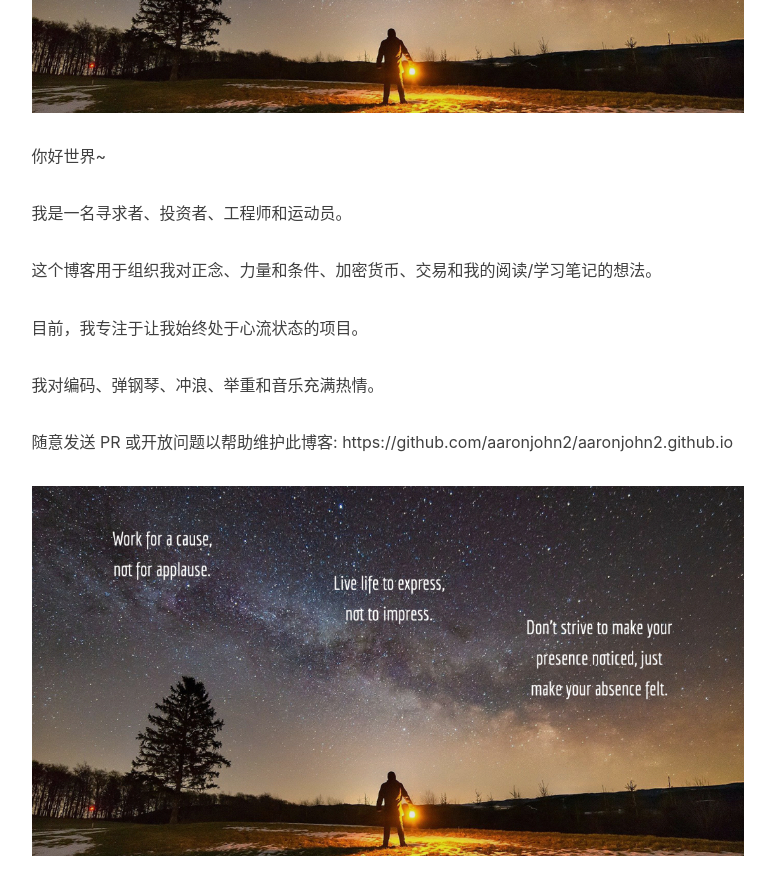
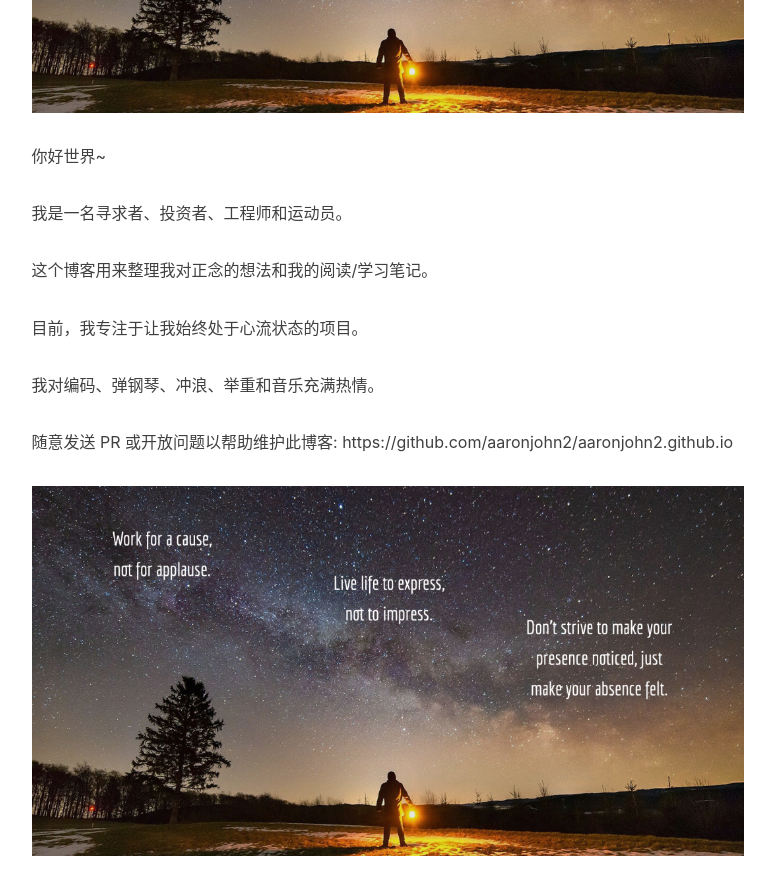
Before and after one commit to aaronjohn2/aaronjohn2.github.io, a Jekyll site: the page built from about.html, in a window 1280 px wide and 900 px high, scrolled down 1175 px. Shown: the top 895 px of the window, without its empty margins (136-911 px from the left). Built offline with Jekyll 4.4.1, drawn with Linux system fonts in a browser that asks for light colours; nearby versions of some CDN libraries; comment, search, counter and statistics services are not loaded.

Commit message:
Update zh.md

```diff
--- a/_includes/about/zh.md
+++ b/_includes/about/zh.md
@@ -2,7 +2,7 @@
 
 我是一名寻求者、投资者、工程师和运动员。
 
-这个博客用于组织我对正念、力量和条件、加密货币、交易和我的阅读/学习笔记的想法。
+这个博客用来整理我对正念的想法和我的阅读/学习笔记。
 
 目前，我专注于让我始终处于心流状态的项目。
 
```
